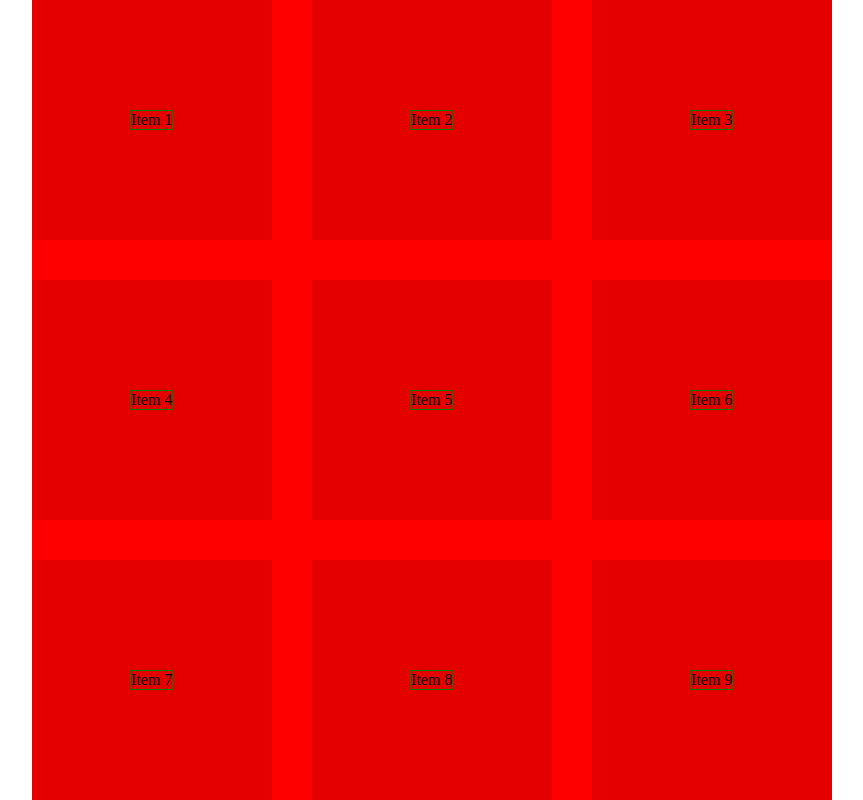
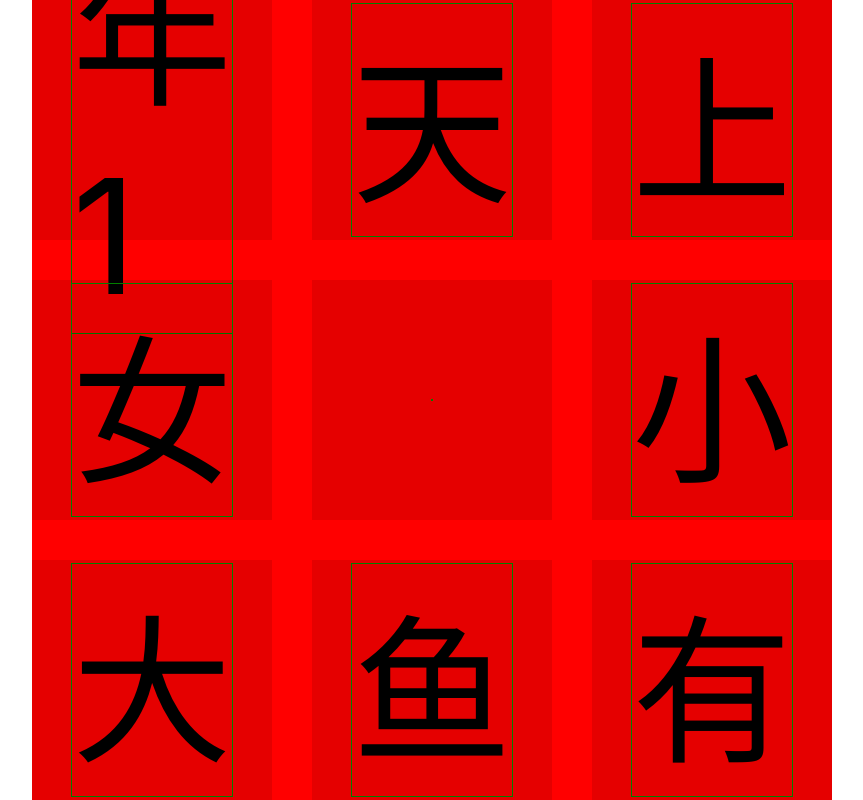
Before and after one commit to gameleaf/gameleaf.github.io, a Next.js app: page /chinese in a window 1280 px wide. Shown: the whole page, without its empty margins (208-1071 px from the left). Built offline with nearby package versions, Linux system fonts and the light colour scheme.

Commit message:
Put some Chinese characters onto a basic 3x3 grid layout.

```diff
--- a/package.json
+++ b/package.json
@@ -10,7 +10,8 @@
     "dependencies": {
         "next": "9.4.0",
         "react": "16.13.1",
-        "react-dom": "16.13.1"
+        "react-dom": "16.13.1",
+        "tone": "^13.8.25"
     },
     "devDependencies": {
         "@types/node": "^13.13.5",
--- /dev/null
+++ b/pages/_app.tsx
@@ -0,0 +1,8 @@
+import { AppProps } from "next/app";
+import "../styles/global.css";
+
+function App({ Component, pageProps }: AppProps) {
+    return <Component {...pageProps} />;
+}
+
+export default App;
--- a/pages/chinese/index.tsx
+++ b/pages/chinese/index.tsx
@@ -1,44 +1,65 @@
-import React, { useState } from "react";
+import React, { useState, useEffect } from "react";
+import * as Tone from "tone";
 
 function Page() {
+    useEffect(() => {
+        window.addEventListener("keydown", downHandler);
+        window.addEventListener("keyup", upHandler);
+
+        // Remove event listeners on cleanup
+        return () => {
+            window.removeEventListener("keydown", downHandler);
+            window.removeEventListener("keyup", upHandler);
+        };
+    }, []); // Empty array ensures that effect is only run on mount and unmount
+
+    function downHandler({ key }) {
+        console.log(`DN [${key}]`);
+        keysPressed.add(key);
+        console.log(keysPressed);
+    }
+
+    function upHandler({ key }) {
+        console.log(`UP [${key}]`);
+        keysPressed.delete(key);
+        console.log(keysPressed);
+    }
+
+
+    const [keysPressed, setKeysPressed] = useState(new Set());
+
+
     return (
         <>
             <div className="grid">
                 <div className="item">
-                    <div className="text">Item 1</div>
+                    <div className="text">年 {1}</div>
                 </div>
                 <div className="item">
-                    <div className="text">Item 2</div>
+                    <div className="text">天</div>
                 </div>
                 <div className="item">
-                    <div className="text">Item 3</div>
+                    <div className="text">上</div>
                 </div>
                 <div className="item">
-                    <div className="text">Item 4</div>
+                    <div className="text">女</div>
                 </div>
                 <div className="item">
-                    <div className="text">Item 5</div>
+                    <div className="text"></div>
                 </div>
                 <div className="item">
-                    <div className="text">Item 6</div>
+                    <div className="text">小</div>
                 </div>
                 <div className="item">
-                    <div className="text">Item 7</div>
+                    <div className="text">大</div>
                 </div>
                 <div className="item">
-                    <div className="text">Item 8</div>
+                    <div className="text">鱼</div>
                 </div>
                 <div className="item">
-                    <div className="text">Item 9</div>
+                    <div className="text">有</div>
                 </div>
             </div>
-            <style jsx global>{`
-                * {
-                    margin: 0;
-                    padding: 0;
-                    box-sizing: border-box;
-                }
-            `}</style>
             <style jsx>{`
                 .grid {
                     display: grid;
@@ -56,6 +77,7 @@ function Page() {
 
                 .item {
                     background: rgba(0, 0, 0, 0.1);
+                    /* The next two lines make sure the .item is square. */
                     padding-top: 100%;
                     position: relative;
                 }
@@ -66,6 +88,7 @@ function Page() {
                     top: 50%;
                     left: 50%;
                     transform: translate(-50%, -50%);
+                    font-size: 20vmin;
                 }
 
                 /* This query triggers when the webpage is WIDE. */
--- /dev/null
+++ b/styles/global.css
@@ -0,0 +1,10 @@
+* {
+    margin: 0;
+    padding: 0;
+    box-sizing: border-box;
+}
+
+body {
+    font-family: -apple-system, BlinkMacSystemFont, "Segoe UI", Roboto, Helvetica, Arial, sans-serif, "Apple Color Emoji", "Segoe UI Emoji",
+        "Segoe UI Symbol";
+}
```
Also changed, not shown: pages/music/index.tsx (+14 -2 lines), 3 other files (tests, documents, lock files or other folders).
